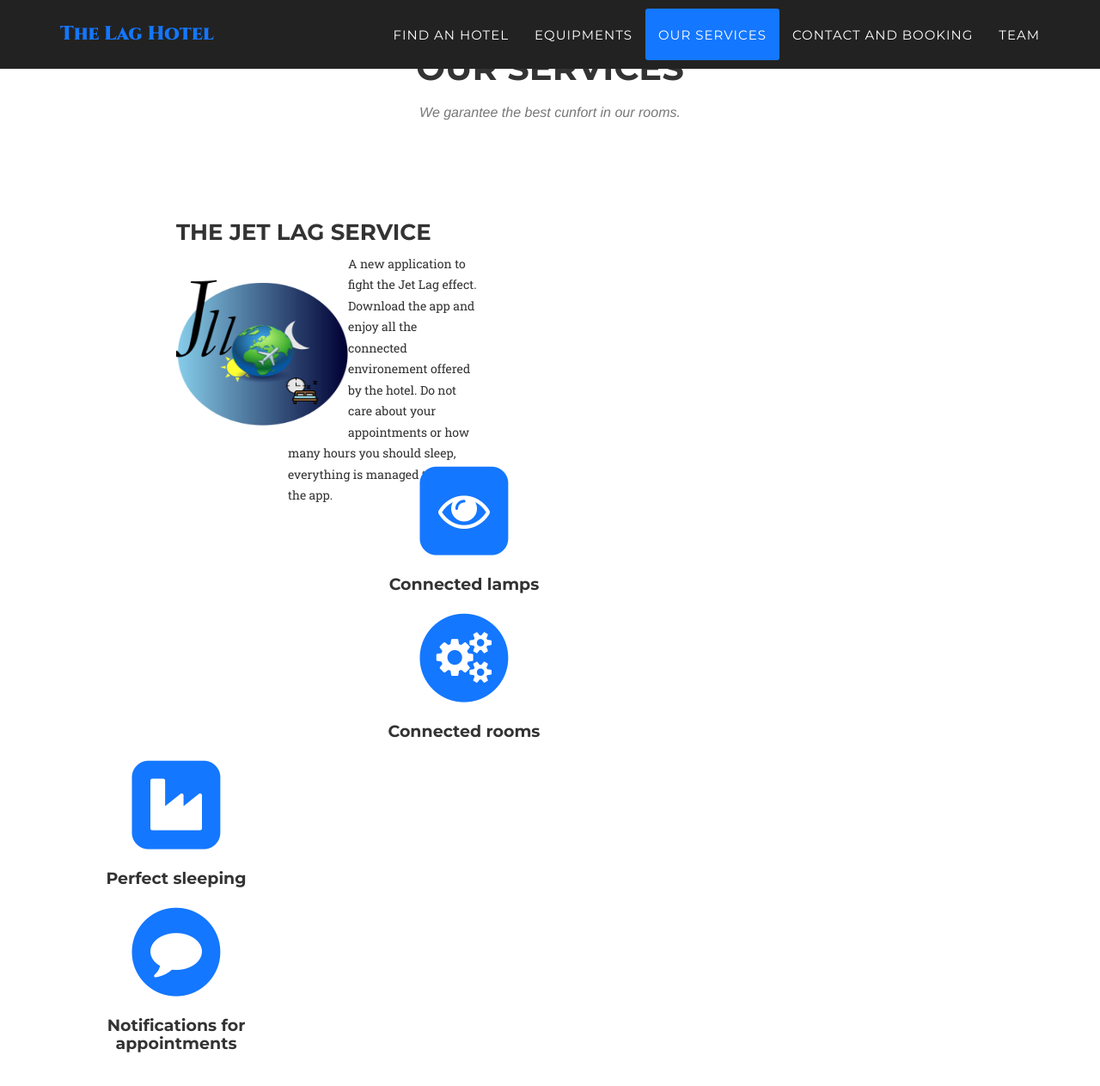
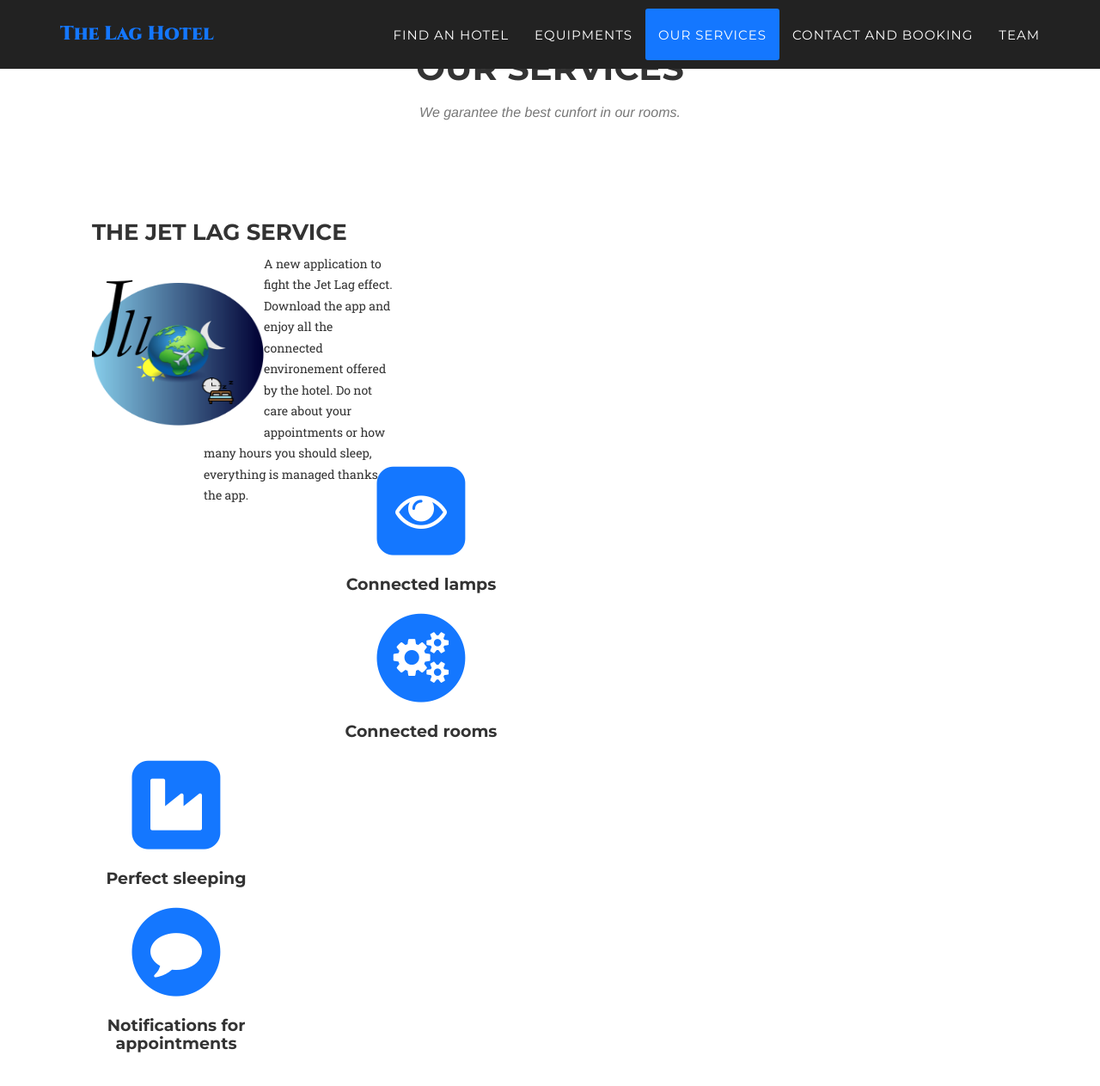
Before and after one commit to VincentGautier/Hotel-web-site, a Jekyll site: the page built from index.html, in a window 1280 px wide and 1400 px high, scrolled down 2394 px. Shown: the top 1263 px of the window at 86% size. Built offline with Jekyll 4.4.1, drawn with Linux system fonts in a browser that asks for light colours; some web fonts are replaced.

Commit message:
Update agency.css

```diff
--- a/_includes/css/agency.css
+++ b/_includes/css/agency.css
@@ -897,13 +897,13 @@ margin-left: 130px; /*largeur de l'image + quelques px de marge*/
 
 
 div#col_1 {
-	margin-left: 100px;
+	margin-left: 2px;
 	width: 200px;
 }
 
 div#centre {
 
-	margin-right:200px;
+	margin-right:300px;
 
 }
 div#col_3 {
```
